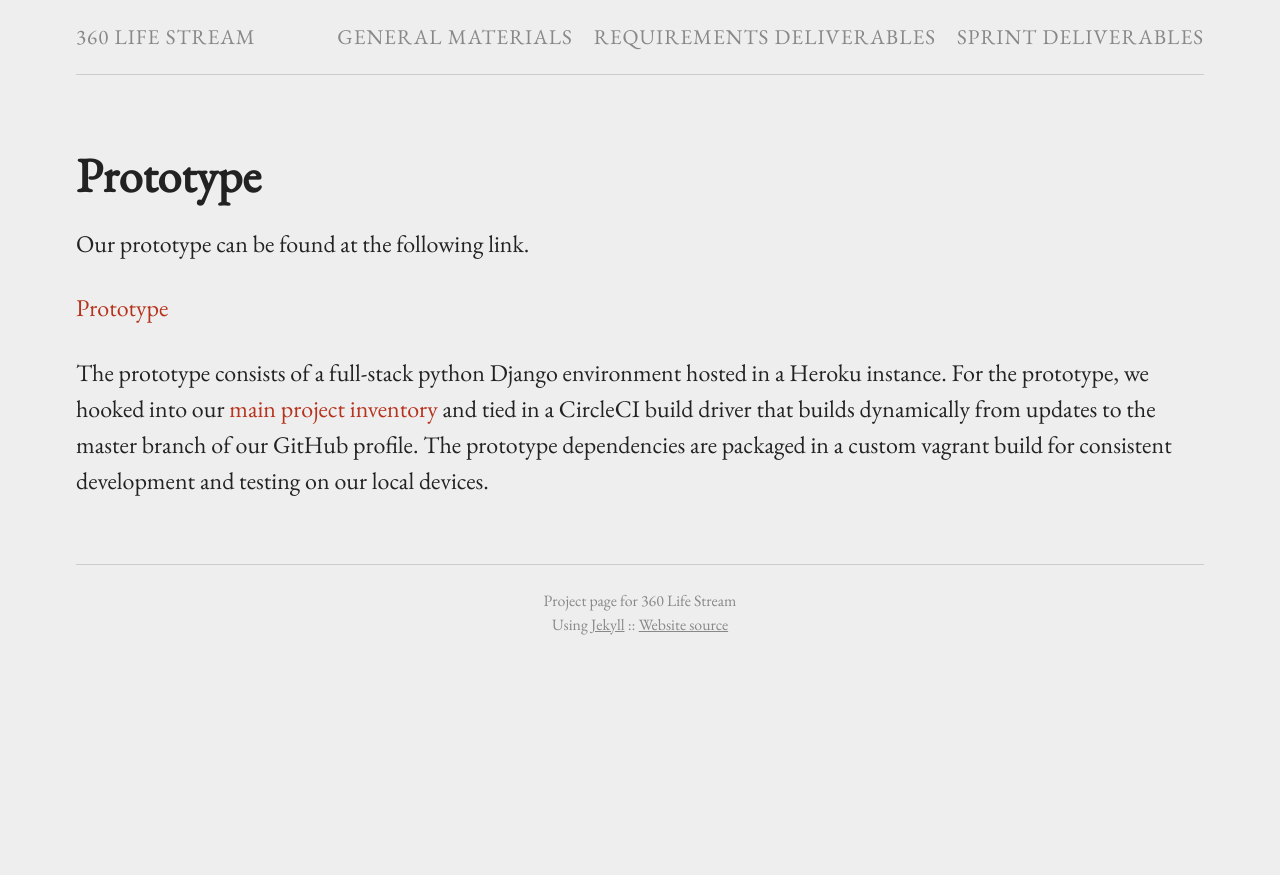
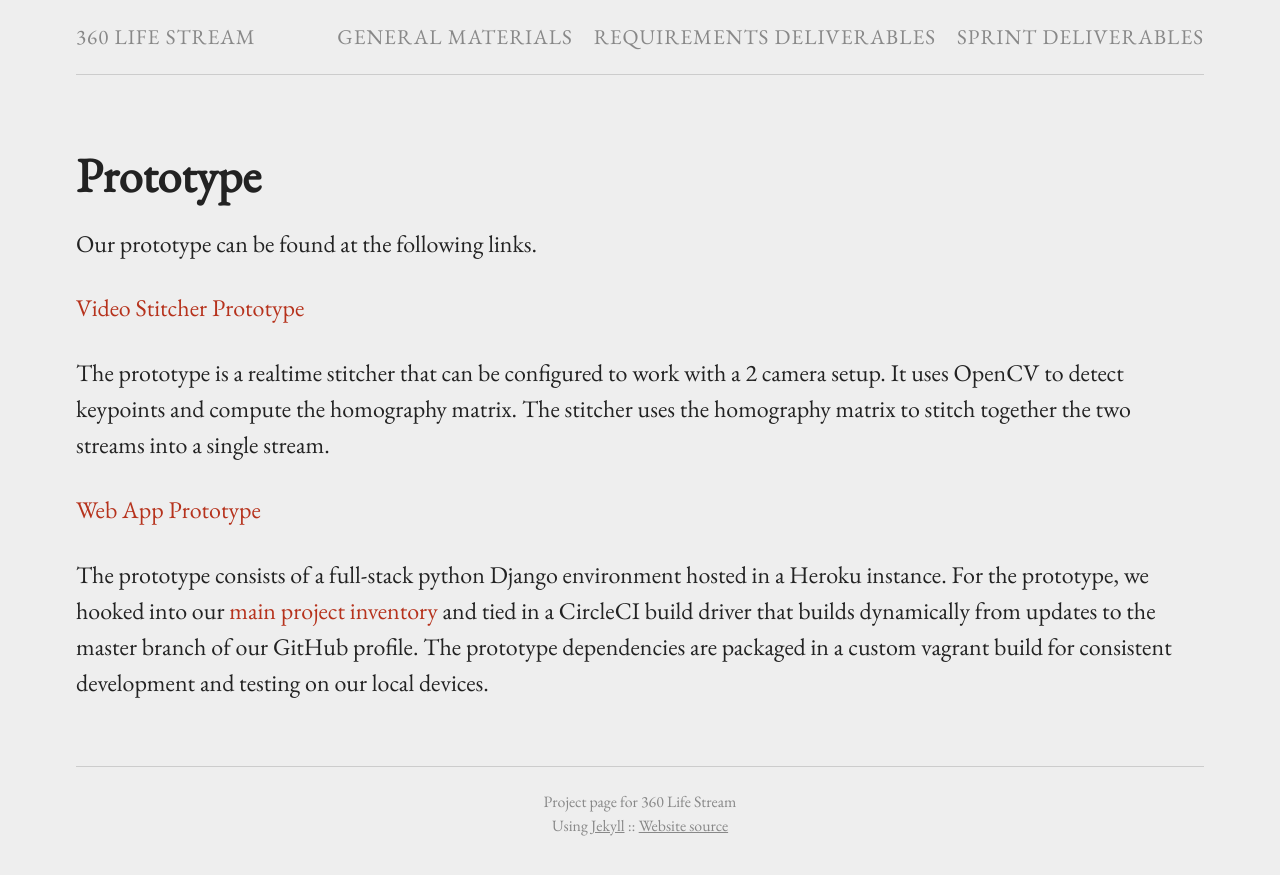
Before and after one commit to 360ls/360ls, a Jekyll site: the page built from _requirements/prototype.md, in a window 1280 px wide. Shown: the top 875 px of the page. Built offline with Jekyll 4.4.1, drawn with Linux system fonts in a browser that asks for light colours.

Commit message:
add description for video stitcher prototype

```diff
--- a/_requirements/prototype.md
+++ b/_requirements/prototype.md
@@ -3,8 +3,13 @@ layout: page
 title: Prototype
 ---
 
-Our prototype can be found at the following link.
+Our prototype can be found at the following links.
 
-[Prototype](http://vcms.herokuapp.com/)
+[Video Stitcher Prototype](https://github.com/dongy7/360ls-stitcher)
+
+The prototype is a realtime stitcher that can be configured to work with a 2 camera setup. It uses OpenCV to detect keypoints and compute the homography matrix.
+The stitcher uses the homography matrix to stitch together the two streams into a single stream.
+
+[Web App Prototype](http://vcms.herokuapp.com/)
 
 The prototype consists of a full-stack python Django environment hosted in a Heroku instance. For the prototype, we hooked into our [main project inventory](https://github.com/ASK-MEdia/360ls-vcms) and tied in a CircleCI build driver that builds dynamically from updates to the master branch of our GitHub profile. The prototype dependencies are packaged in a custom vagrant build for consistent development and testing on our local devices.
```
